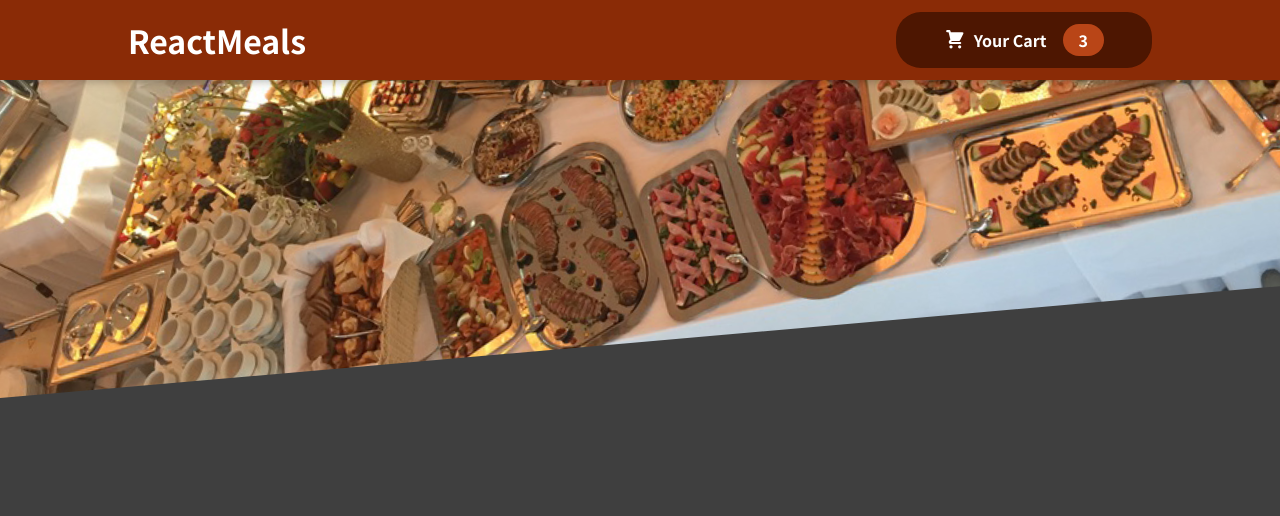
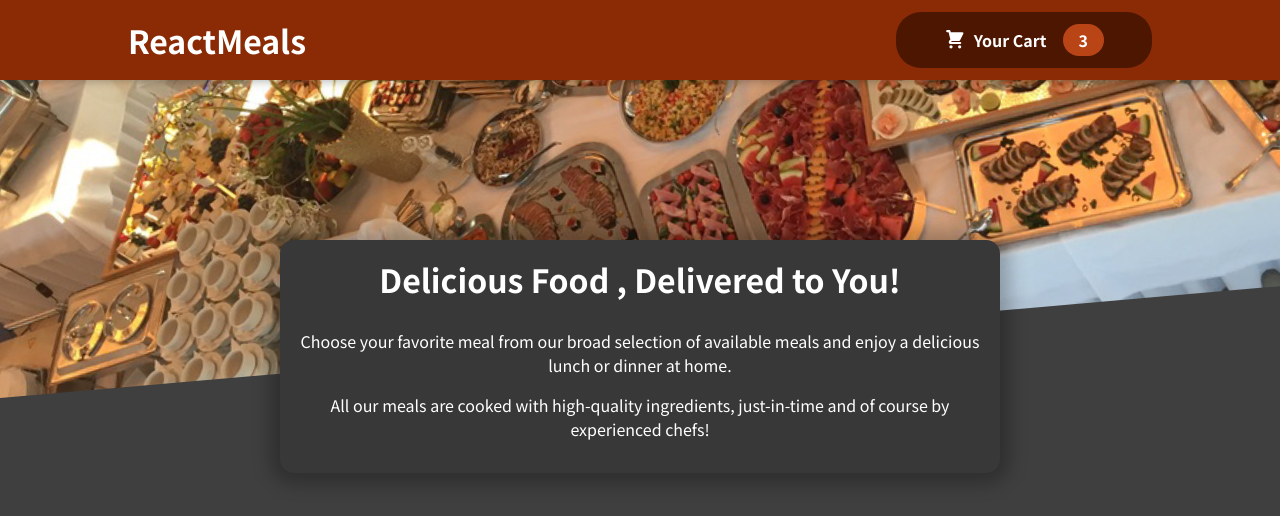
Before and after one commit to PREM-KUMAR-D/meals-app, a React (Create React App) app: page / in a window 1280 px wide. Shown: the top 516 px of the page. Built offline with nearby package versions, Linux system fonts and the light colour scheme.

Commit message:
meals summary Component

```diff
--- a/src/components/Layout/Header.js
+++ b/src/components/Layout/Header.js
@@ -2,6 +2,7 @@
 import classes from "./Header.module.css";
 import mealsImg from "../../assests/meals.jpg";
 import HeaderCartButton from "./HeaderCartButton";
+import MealsSummary from "./MealsSummary";
 
 const Header = (props)=>{
 
@@ -18,6 +19,8 @@
                 <img src={mealsImg} alt="table full of food"></img>
             </div>
 
+            <MealsSummary/>
+
 
 
         </>
--- /dev/null
+++ b/src/components/Layout/MealsSummary.js
@@ -0,0 +1,23 @@
+import React from "react";
+import classes from "./MealsSummary.module.css";
+
+const MealsSummary = ()=>{
+
+    return (
+        <section className={classes.summary}>
+            <h2> Delicious Food , Delivered to You!</h2>
+            <p>
+            Choose your favorite meal from our broad selection of available meals
+            and enjoy a delicious lunch or dinner at home.
+            </p>
+            <p>
+            All our meals are cooked with high-quality ingredients, just-in-time and
+            of course by experienced chefs!
+            </p>
+        </section>
+    )
+
+
+}
+
+export default MealsSummary;
--- /dev/null
+++ b/src/components/Layout/MealsSummary.module.css
@@ -0,0 +1,18 @@
+.summary {
+    text-align: center;
+    max-width: 45rem;
+    width: 90%;
+    margin: auto;
+    margin-top: -10rem;
+    position: relative;
+    background-color: #383838;
+    color: white;
+    border-radius: 14px;
+    padding: 1rem;
+    box-shadow: 0 1px 18px 10px rgba(0, 0, 0, 0.25);
+  }
+
+  .summary h2 {
+    font-size: 2rem;
+    margin-top: 0;
+  }
```
